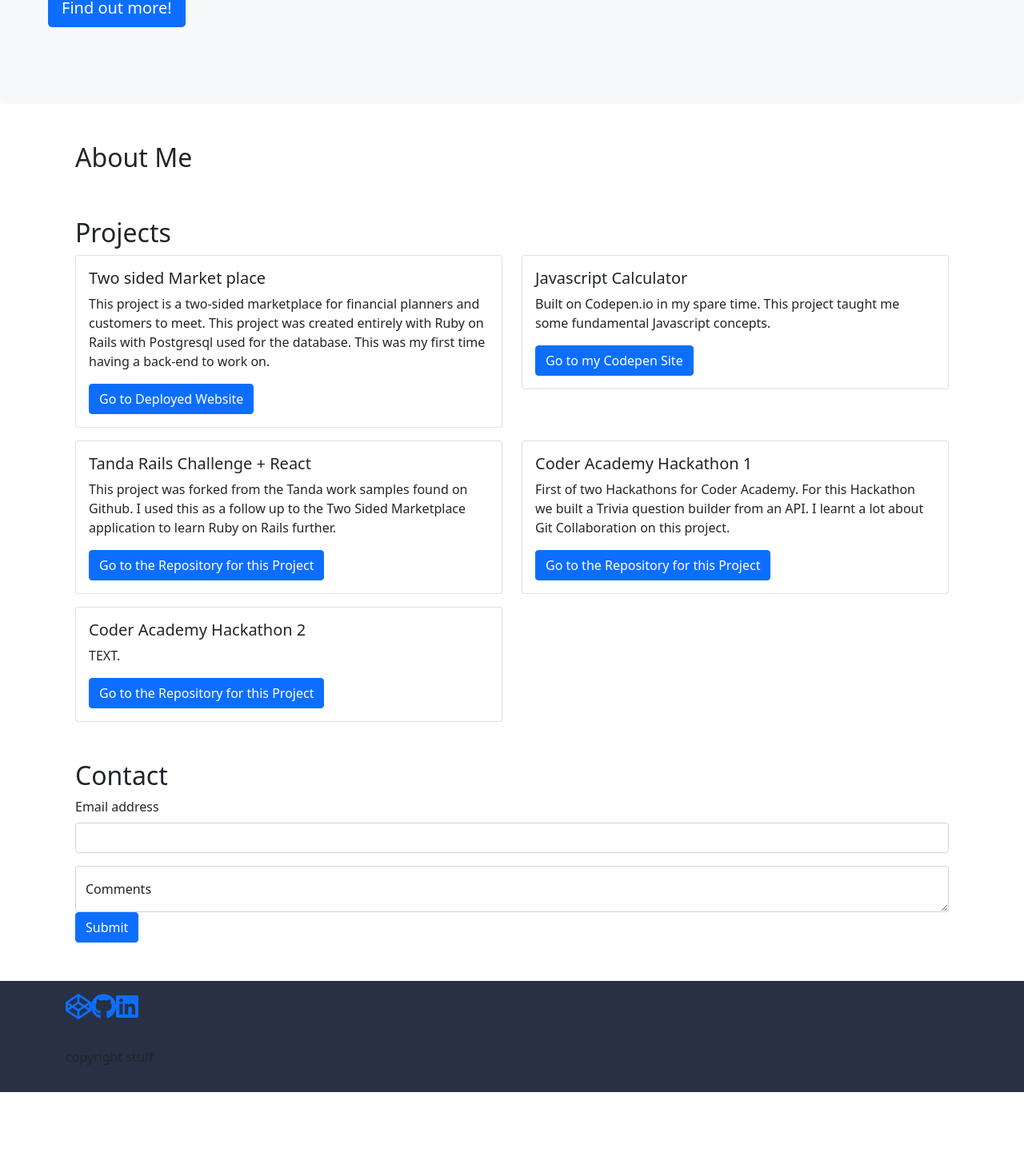
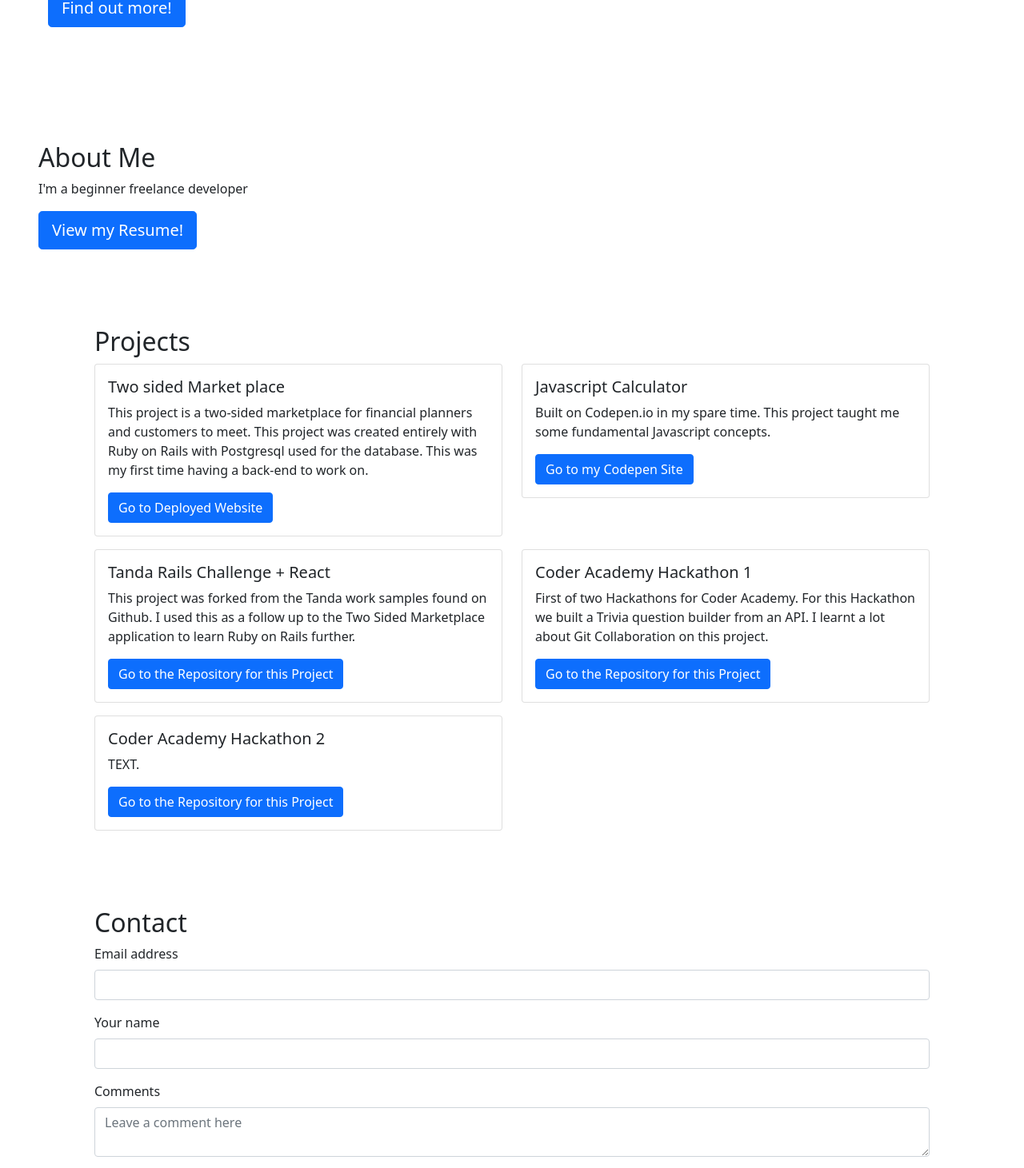
Before and after one commit to benaitcheson/portfolio-react, a React (Create React App) app: page / in a window 1280 px wide. Shown: the part 355-1816 px from the top of the page at 80% size. Before the commit the page ends 1745 px from the top, so only its background shows below. Built offline with nearby package versions, Linux system fonts and the light colour scheme.

Commit message:
added padding the each component

```diff
--- a/src/components/AboutMe.js
+++ b/src/components/AboutMe.js
@@ -3,9 +3,11 @@ import React from 'react';
 
 const AboutMe = () => {
     return (
-        <div>
-            <h2 class="mx-auto p-4 container">About Me</h2>
-            </div>
+        <div className="p-5 rounded-3">
+            <h2 className="">About Me</h2>
+            <p className="">I'm a beginner freelance developer</p>
+            <button className="btn btn-primary btn-lg" type="button">View my Resume!</button>
+        </div>
     )
 }
 
--- a/src/components/Contact.js
+++ b/src/components/Contact.js
@@ -3,19 +3,25 @@ import React from 'react';
 
 const Contact = () => {
     return (
-        <section className="mx-auto p-4 container">
+        <section className="mx-auto p-5 container">
             <h2>Contact</h2>
 
             <form>
                 <div className="mb-3">
-                    <label for="exampleInputEmail1" className="form-label">Email address</label>
-                    <input type="email" className="form-control" id="exampleInputEmail1" aria-label="emailHelp"/>
+                    <label for="InputEmail" className="form-label">Email address</label>
+                    <input type="email" className="form-control" aria-label="emailHelp"/>
                 </div>
 
-                <div className="form-floating">
-                    <textarea className="form-control" placeholder="Leave a comment here" id="floatingTextarea2"></textarea>
-                    <label for="floatingTextarea2">Comments</label>
+                <div className="mb-3">
+                    <label for="InputName" className="form-label">Your name</label>
+                    <input type="text" className="form-control" aria-label="emailHelp"/>
                 </div>
+
+                <div className="mb-3">
+                    <label for="InputComment" className="form-label">Comments</label>
+                    <textarea className="form-control" placeholder="Leave a comment here"></textarea>
+                </div>
+
                 <button type="submit" className="btn btn-primary">Submit</button>
             </form>
         </section>
--- a/src/components/MainContent.js
+++ b/src/components/MainContent.js
@@ -3,7 +3,7 @@ import React from 'react';
 
 const MainContent = () => {
     return (
-        <main  className="p-5 mb-4 bg-light rounded-3">
+        <main className="p-5">
             <div className="container-fluid py-5">
                 <h1 className="display-5 fw-bold">Hi, my name is Ben Aitcheson.</h1>
                 <h1 className="display-5 fw-bold">Welcome to my portfolio page, I'll showcase my projects here.</h1>
--- a/src/components/Projects.js
+++ b/src/components/Projects.js
@@ -3,7 +3,7 @@ import React from 'react';
 
 const Projects = () => {
     return (
-        <section className="mx-auto p-4 container">
+        <section className="mx-auto p-5 container">
             <h2>Projects</h2>
 
             <div className="row gy-3">
```
